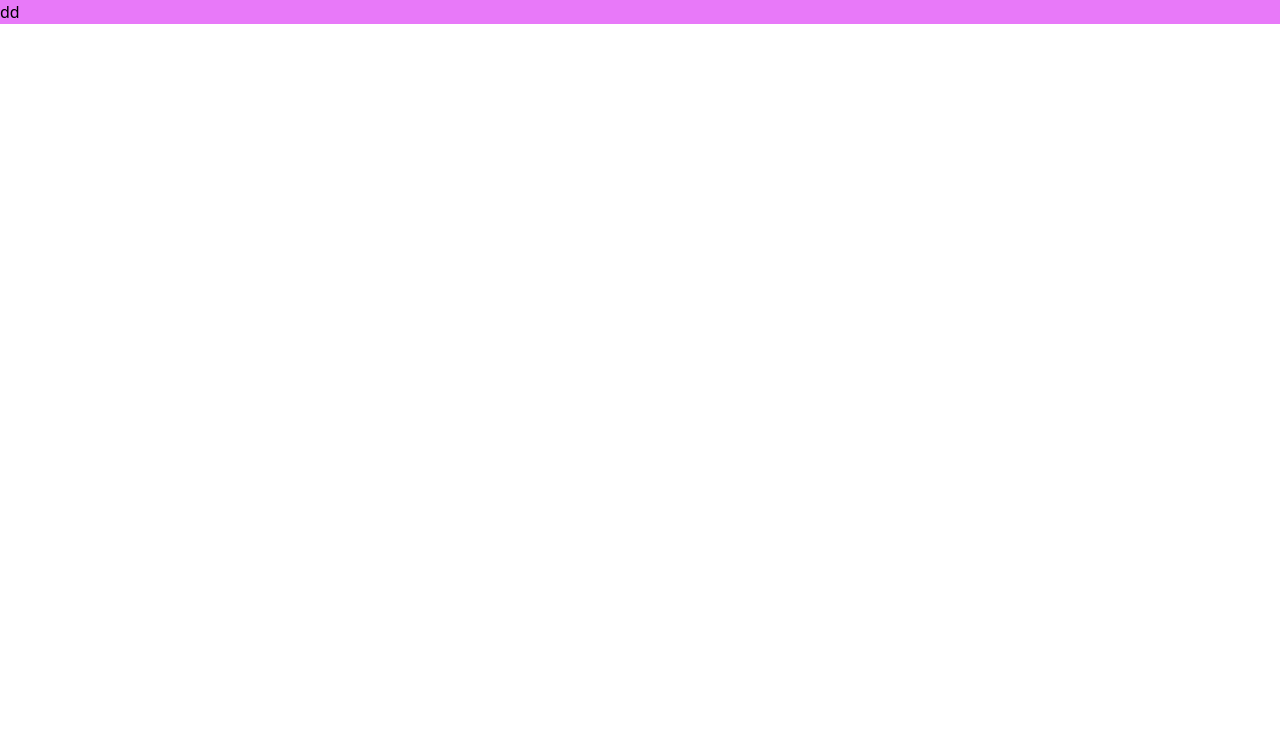
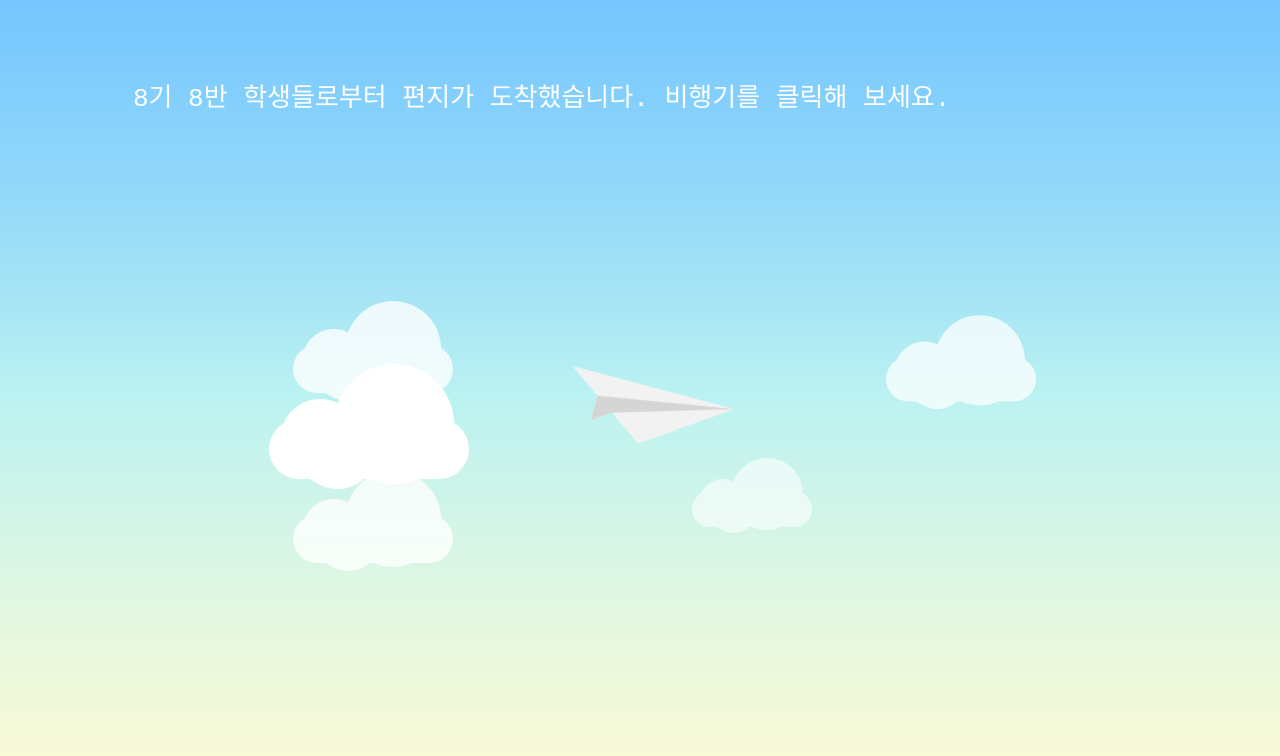
Before and after one commit to Begachu/teacher-day-web, a React (Vite) app: page / in a window 1280 px wide. Shown: the top 756 px of the page. Built offline with nearby package versions, Linux system fonts and the light colour scheme.

Commit message:
🎨 add home

```diff
--- a/src/App.tsx
+++ b/src/App.tsx
@@ -1,9 +1,10 @@
 import React from "react";
+import Home from "./pages/Home";
 
 function App() {
   return (
     <div className="App">
-      <div className="bg-fuchsia-400">dd</div>
+      <Home />
     </div>
   );
 }
--- /dev/null
+++ b/src/pages/Home.tsx
@@ -0,0 +1,49 @@
+import React from "react";
+import "./home.css";
+
+function Home() {
+  return (
+    <>
+      <div className="wrapper">
+        <div className="typing-demo">
+          8기 8반 학생들로부터 편지가 도착했습니다. 비행기를 클릭해 보세요.
+        </div>
+      </div>
+      <div className="frame">
+        <div className="plane-container">
+          <svg
+            version="1.1"
+            xmlns="http://www.w3.org/2000/svg"
+            xmlnsXlink="http://www.w3.org/1999/xlink"
+            x="0px"
+            y="0px"
+            width="1131.53px"
+            height="379.304px"
+            viewBox="0 0 1131.53 379.304"
+            enableBackground="new 0 0 1131.53 379.304"
+            xmlSpace="preserve"
+            className="plane"
+          >
+            <polygon
+              fill="#f2f2f2"
+              points="72.008,0 274.113,140.173 274.113,301.804 390.796,221.102 601.682,367.302 1131.53,0.223  "
+            />
+            <polygon
+              fill="#d5d5d5"
+              points="1131.53,0.223 274.113,140.173 274.113,301.804 390.796,221.102   "
+            />
+          </svg>
+        </div>
+      </div>
+      <div id="clouds">
+        <div className="cloud x1"></div>
+        <div className="cloud x2"></div>
+        <div className="cloud x3"></div>
+        <div className="cloud x4"></div>
+        <div className="cloud x5"></div>
+      </div>
+    </>
+  );
+}
+
+export default Home;
--- /dev/null
+++ b/src/pages/home.css
@@ -0,0 +1,278 @@
+html,
+body {
+  background: linear-gradient(
+    180deg,
+    #76c6ff 0%,
+    rgba(183, 241, 241, 0.768427) 49.27%,
+    rgba(255, 251, 212, 0.97) 100%
+  );
+  margin: 0;
+  padding: 0;
+  width: 100%;
+  height: 100%;
+  overflow: hidden;
+}
+
+* {
+  position: relative;
+}
+
+.frame {
+  width: 500px;
+  height: auto;
+  margin: 15% auto 0;
+  position: absolute;
+  width: 100%;
+}
+
+svg {
+  max-width: 100%;
+  height: auto;
+  display: block;
+}
+
+.wrapper {
+  /*This part is important for centering*/
+  display: grid;
+  place-items: center;
+  margin-top: 5rem;
+  color: white;
+}
+
+.typing-demo {
+  width: 65ch;
+  animation: typing 4s steps(38), blink 0.5s step-end infinite alternate;
+  white-space: nowrap;
+  overflow: hidden;
+  border-right: 3px solid;
+  font-family: monospace;
+  font-size: 2em;
+}
+
+@keyframes typing {
+  from {
+    width: 0;
+  }
+}
+
+@keyframes blink {
+  50% {
+    border-color: transparent;
+  }
+}
+
+/**
+ * Paper Plane
+ */
+/*Paper Plane: Container*/
+.plane-container {
+  width: 200px;
+  margin: 0px auto;
+  z-index: 3;
+}
+/*Paper Plane: Image*/
+.plane {
+  width: 100%;
+  height: 60px;
+}
+
+/*Paper Plane: Animation*/
+.plane-container {
+  -webkit-animation: paper-plane-scoping 2s alternate infinite;
+  -moz-animation: paper-plane-scoping 2s alternate infinite;
+  animation: paper-plane-scoping 2s alternate infinite;
+
+  -webkit-animation-timing-function: linear;
+  -moz-animation-timing-function: linear;
+  animation-timing-function: linear;
+}
+
+@keyframes paper-plane-scoping {
+  0% {
+    -webkit-transform: translateY(0px);
+    -moz-transform: translateY(0px);
+    transform: translateY(0px);
+  }
+  100% {
+    -webkit-transform: translateY(100px);
+    -moz-transform: translateY(100px);
+    transform: translateY(100px);
+  }
+}
+
+.plane {
+  -webkit-animation-timing-function: ease-in-out;
+  -moz-animation-timing-function: ease-in-out;
+  animation-timing-function: ease-in-out;
+
+  -webkit-animation: paper-plane-soaring 4s forwards infinite;
+  -moz-animation: paper-plane-soaring 4s forwards infinite;
+  animation: paper-plane-soaring 4s forwards infinite;
+}
+@keyframes paper-plane-soaring {
+  0% {
+    -webkit-transform: rotate(0deg);
+    -moz-transform: rotate(0deg);
+    transform: rotate(0deg);
+  }
+  40% {
+    -webkit-transform: rotate(15deg);
+    -moz-transform: rotate(15deg);
+    transform: rotate(15deg);
+  }
+  50% {
+    -webkit-transform: rotate(15deg);
+    -moz-transform: rotate(15deg);
+    transform: rotate(15deg);
+  }
+  60% {
+    -webkit-transform: rotate(-10deg);
+    -moz-transform: rotate(-10deg);
+    transform: rotate(-10deg);
+  }
+  70% {
+    -webkit-transform: rotate(-10deg);
+    -moz-transform: rotate(-10deg);
+    transform: rotate(-10deg);
+  }
+  100% {
+    -webkit-transform: rotate(0deg);
+    -moz-transform: rotate(0deg);
+    transform: rotate(0deg);
+  }
+}
+
+#clouds {
+  padding: 300px 0;
+}
+
+/*Time to finalise the cloud shape*/
+.cloud {
+  width: 200px;
+  height: 60px;
+  background: #fff;
+
+  border-radius: 200px;
+  -moz-border-radius: 200px;
+  -webkit-border-radius: 200px;
+
+  position: relative;
+}
+
+.cloud:before,
+.cloud:after {
+  content: "";
+  position: absolute;
+  background: #fff;
+  width: 100px;
+  height: 80px;
+  position: absolute;
+  top: -15px;
+  left: 10px;
+
+  border-radius: 100px;
+  -moz-border-radius: 100px;
+  -webkit-border-radius: 100px;
+
+  -webkit-transform: rotate(30deg);
+  transform: rotate(30deg);
+  -moz-transform: rotate(30deg);
+}
+
+.cloud:after {
+  width: 120px;
+  height: 120px;
+  top: -55px;
+  left: auto;
+  right: 15px;
+}
+
+/*Time to animate*/
+.x1 {
+  -webkit-animation: moveclouds 15s linear infinite;
+  -moz-animation: moveclouds 15s linear infinite;
+  -o-animation: moveclouds 15s linear infinite;
+}
+
+/*variable speed, opacity, and position of clouds for realistic effect*/
+.x2 {
+  left: 200px;
+
+  -webkit-transform: scale(0.6);
+  -moz-transform: scale(0.6);
+  transform: scale(0.6);
+  opacity: 0.6; /*opacity proportional to the size*/
+
+  /*Speed will also be proportional to the size and opacity*/
+  /*More the speed. Less the time in 's' = seconds*/
+  -webkit-animation: moveclouds 20s linear infinite;
+  -moz-animation: moveclouds 20s linear infinite;
+  -o-animation: moveclouds 20s linear infinite;
+}
+
+.x3 {
+  left: -250px;
+  top: -200px;
+
+  -webkit-transform: scale(0.8);
+  -moz-transform: scale(0.8);
+  transform: scale(0.8);
+  opacity: 0.8; /*opacity proportional to the size*/
+
+  -webkit-animation: moveclouds 23s linear infinite;
+  -moz-animation: moveclouds 23s linear infinite;
+  -o-animation: moveclouds 23s linear infinite;
+}
+
+.x4 {
+  left: 470px;
+  top: -250px;
+
+  -webkit-transform: scale(0.75);
+  -moz-transform: scale(0.75);
+  transform: scale(0.75);
+  opacity: 0.75; /*opacity proportional to the size*/
+
+  -webkit-animation: moveclouds 18s linear infinite;
+  -moz-animation: moveclouds 18s linear infinite;
+  -o-animation: moveclouds 18s linear infinite;
+}
+
+.x5 {
+  left: -150px;
+  top: -150px;
+
+  -webkit-transform: scale(0.8);
+  -moz-transform: scale(0.8);
+  transform: scale(0.8);
+  opacity: 0.8; /*opacity proportional to the size*/
+
+  -webkit-animation: moveclouds 19s linear infinite;
+  -moz-animation: moveclouds 19s linear infinite;
+  -o-animation: moveclouds 19s linear infinite;
+}
+
+@-webkit-keyframes moveclouds {
+  0% {
+    margin-left: 1000px;
+  }
+  100% {
+    margin-left: -1000px;
+  }
+}
+@-moz-keyframes moveclouds {
+  0% {
+    margin-left: 1000px;
+  }
+  100% {
+    margin-left: -1000px;
+  }
+}
+@keyframes moveclouds {
+  0% {
+    margin-left: 1000px;
+  }
+  100% {
+    margin-left: -1000px;
+  }
+}
```
